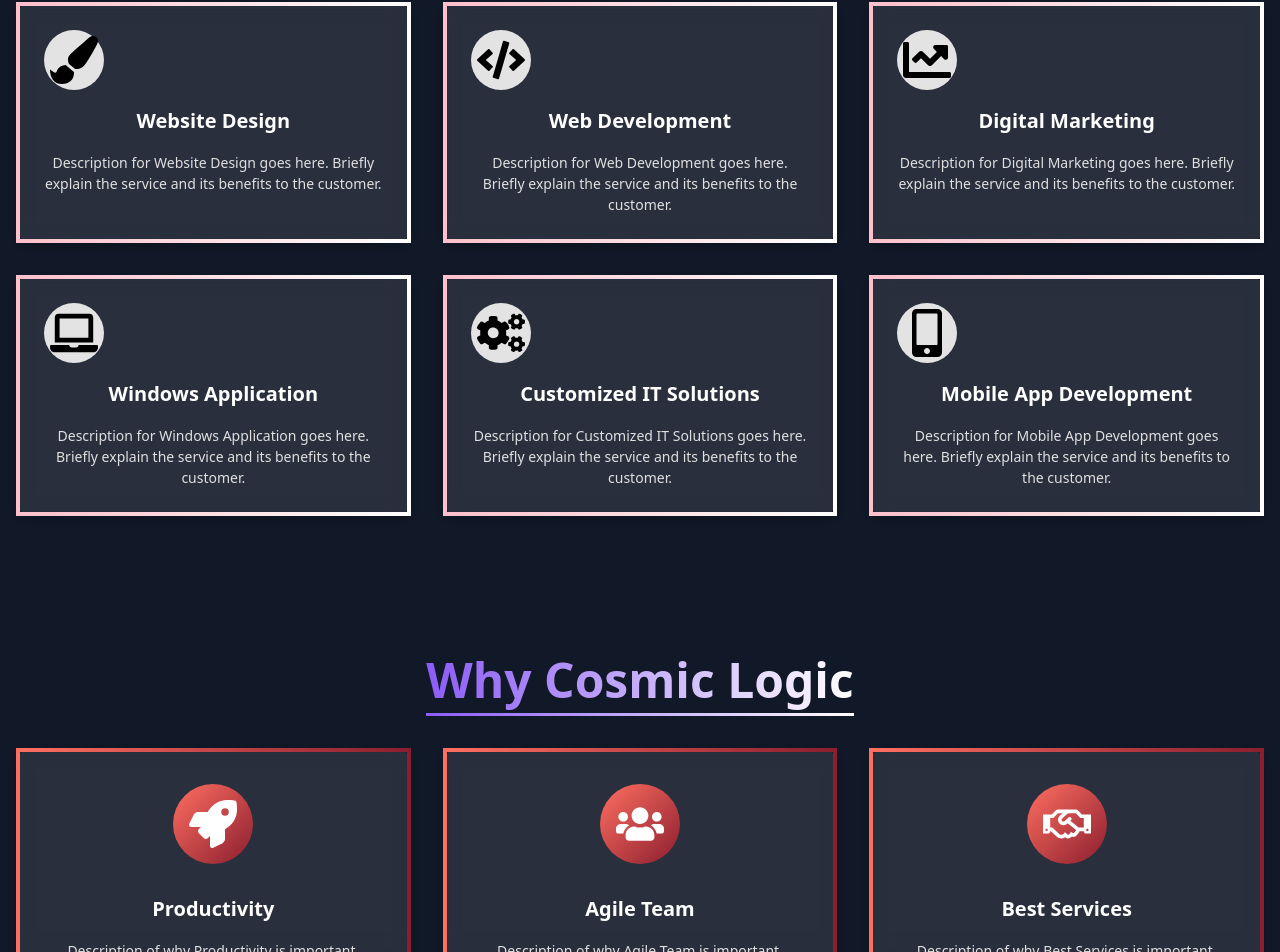
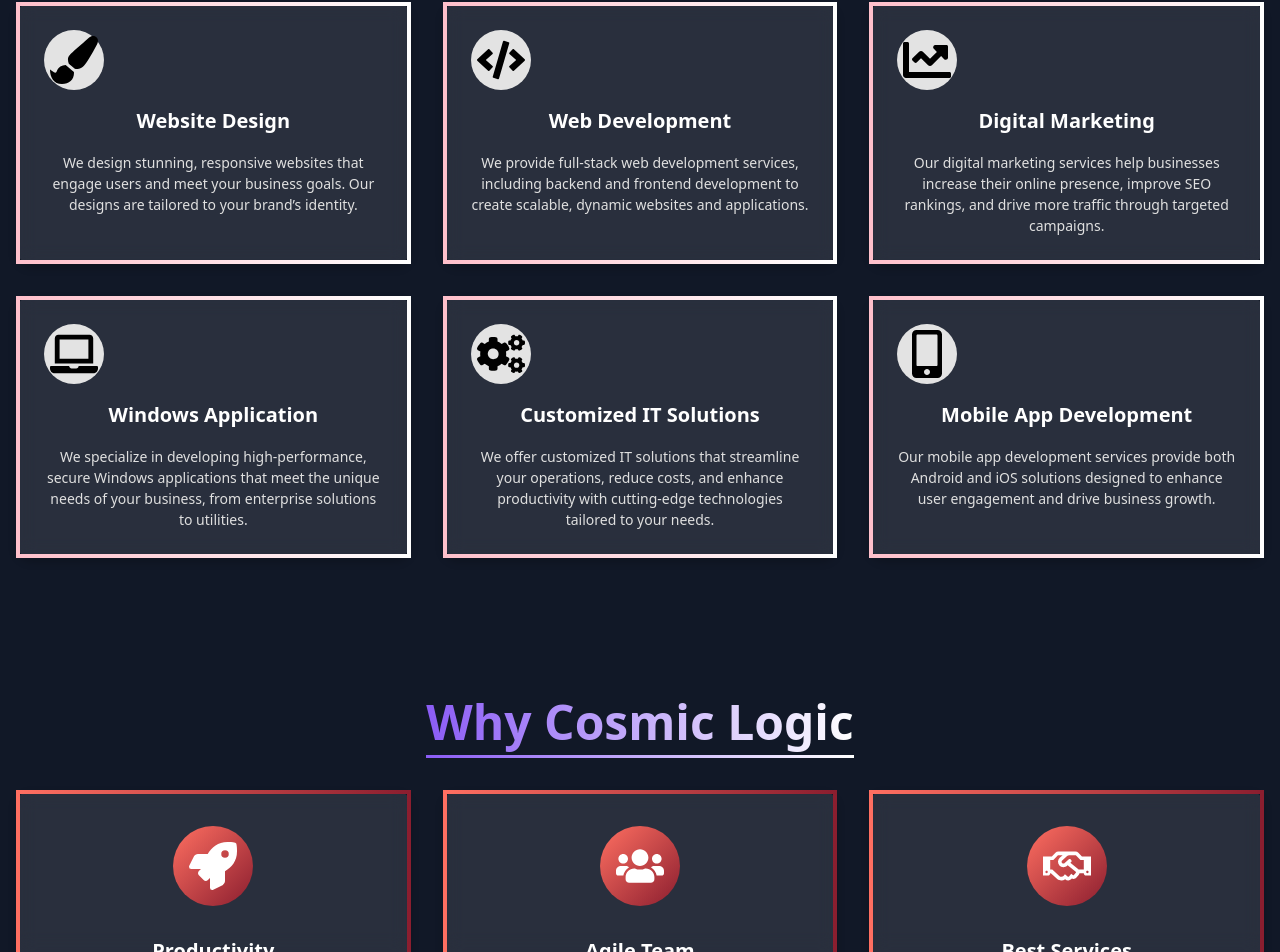
Before and after one commit to giteadi/Cosmic, a React (Create React App) app in the folder client/: page / in a window 1280 px wide. Shown: the part 1526-2478 px from the top of the page. Built offline with nearby package versions, Linux system fonts and the light colour scheme.

Commit message:
services update

```diff
--- a/client/src/pages/Service.jsx
+++ b/client/src/pages/Service.jsx
@@ -1,175 +1,6 @@
-// import React, { useEffect, useState, useRef } from 'react';
-// import styled from 'styled-components';
-// import { FaDesktop, FaCode, FaBullhorn, FaWindows, FaCogs, FaMobileAlt } from 'react-icons/fa';
-
-// // Styled component for the gradient text with white and dark red (begni) gradient
-// const GradientText = styled.h2`
-//   font-size: 3rem;
-//   font-weight: bold;
-//   background: linear-gradient(to right, white, #8b1e2f);  /* Begni (dark red) */
-//   -webkit-background-clip: text;
-//   color: transparent;
-//   position: relative;
-//   display: inline-block;
-//   &::after {
-//     content: '';
-//     position: absolute;
-//     bottom: 0;
-//     left: 0;
-//     width: 100%;
-//     height: 3px;
-//     background: linear-gradient(to right, pink, white);
-//     transition: all 0.3s ease;
-//   }
-//   &:hover {
-//     background: linear-gradient(to right, pink, white);
-//     -webkit-background-clip: text;
-//     color: transparent;
-//     &::after {
-//       background: linear-gradient(to right, pink, white);
-//       height: 3px;
-//     }
-//   }
-// `;
-
-// const ServiceCard = styled.div`
-//   background: rgba(255, 255, 255, 0.1);
-//   border: 4px solid transparent;
-//   border-radius: 16px;
-//   padding: 2rem;
-//   backdrop-filter: blur(10px);
-//   box-shadow: 0 4px 8px rgba(0, 0, 0, 0.2);
-//   position: relative;
-//   transition: all 0.3s ease;
-//   border-image: linear-gradient(to right, pink, white) 1;
-//   &:hover {
-//     transform: scale(1.05);
-//     border-image: linear-gradient(to right, pink, white) 1;
-//   }
-
-//   .service-icon {
-//     width: 80px;
-//     height: 80px;
-//     margin-bottom: 1.5rem;
-//     font-size: 3rem; /* Set icon size */
-//     color: #8b1e2f; /* Adjust icon color */
-//   }
-
-//   h3 {
-//     font-size: 1.25rem;
-//     font-weight: 600;
-//     color: #ffffff;
-//     margin-bottom: 1rem;
-//   }
-
-//   p {
-//     color: #e0e0e0;
-//     font-size: 0.875rem;
-//   }
-
-//   &.animate-right-to-left {
-//     animation: moveRightToLeft 0.8s ease-out forwards;
-//   }
-//   &.animate-left-to-right {
-//     animation: moveLeftToRight 0.8s ease-out forwards;
-//   }
-//   @keyframes moveRightToLeft {
-//     0% {
-//       transform: translateX(100%) scale(1);
-//       opacity: 0;
-//     }
-//     100% {
-//       transform: translateX(0) scale(1);
-//       opacity: 1;
-//     }
-//   }
-//   @keyframes moveLeftToRight {
-//     0% {
-//       transform: translateX(-100%) scale(1);
-//       opacity: 0;
-//     }
-//     100% {
-//       transform: translateX(0) scale(1);
-//       opacity: 1;
-//     }
-//   }
-// `;
-
-// const serviceIcons = [
-//   FaDesktop,        // Website Design
-//   FaCode,           // Web Development
-//   FaBullhorn,       // Digital Marketing
-//   FaWindows,        // Windows Application
-//   FaCogs,           // Customized IT Solutions
-//   FaMobileAlt       // Mobile App Development
-// ];
-
-// function Services() {
-//   const [isInView, setIsInView] = useState([false, false, false, false, false, false]);
-//   const [isScrollingUp, setIsScrollingUp] = useState(false);
-//   const previousScrollPosition = useRef(0);
-
-//   const handleScroll = () => {
-//     const scrollPosition = window.scrollY;
-//     setIsScrollingUp(scrollPosition < previousScrollPosition.current);
-//     previousScrollPosition.current = scrollPosition;
-//   };
-
-//   useEffect(() => {
-//     window.addEventListener('scroll', handleScroll);
-//     const observer = new IntersectionObserver((entries) => {
-//       entries.forEach((entry, index) => {
-//         if (entry.isIntersecting) {
-//           setIsInView((prevState) => {
-//             const updatedState = [...prevState];
-//             updatedState[index] = true;
-//             return updatedState;
-//           });
-//         }
-//       });
-//     }, {
-//       threshold: 0.5,
-//     });
-
-//     const elements = document.querySelectorAll('.service-card');
-//     elements.forEach((element) => observer.observe(element));
-
-//     return () => {
-//       observer.disconnect();
-//       window.removeEventListener('scroll', handleScroll);
-//     };
-//   }, []);
-
-//   return (
-//     <section id="services" className="py-16 bg-gray-900">
-//       <div className="container mx-auto px-4 text-center">
-//         <GradientText>Our Services</GradientText>
-//         <div className="grid grid-cols-1 sm:grid-cols-2 lg:grid-cols-3 gap-8 mt-8">
-//           {['Website Design', 'Web Development', 'Digital Marketing', 'Windows Application', 'Customized IT Solutions', 'Mobile App Development'].map((service, index) => (
-//             <ServiceCard
-//               key={index}
-//               className={`service-card ${isInView[index] ? (isScrollingUp ? (index < 3 ? 'animate-right-to-left' : 'animate-left-to-right') : (index < 3 ? 'animate-left-to-right' : 'animate-right-to-left')) : ''}`}
-//             >
-//               {React.createElement(serviceIcons[index], { className: 'service-icon' })}
-//               <h3>{service}</h3>
-//               <p>Description for {service} goes here. Briefly explain the service and its benefits to the customer.</p>
-//             </ServiceCard>
-//           ))}
-//         </div>
-//       </div>
-//     </section>
-//   );
-// }
-
-// export default Services;
-
-
-
-//               updated part2
-
 import React, { useEffect, useState, useRef } from 'react';
 import styled from 'styled-components';
-import { FaCode, FaLaptop, FaMobileAlt, FaCogs, FaPaintBrush, FaChartLine } from 'react-icons/fa';
+import { FaPaintBrush, FaCode, FaChartLine, FaLaptop, FaCogs, FaMobileAlt } from 'react-icons/fa';
 
 const GradientText = styled.h2`
   font-size: 3rem;
@@ -351,7 +182,14 @@
             >
               <div className="service-icon">{icons[index]}</div>
               <h3>{service}</h3>
-              <p>Description for {service} goes here. Briefly explain the service and its benefits to the customer.</p>
+              <p>
+                {index === 0 && 'We design stunning, responsive websites that engage users and meet your business goals. Our designs are tailored to your brand’s identity.'}
+                {index === 1 && 'We provide full-stack web development services, including backend and frontend development to create scalable, dynamic websites and applications.'}
+                {index === 2 && 'Our digital marketing services help businesses increase their online presence, improve SEO rankings, and drive more traffic through targeted campaigns.'}
+                {index === 3 && 'We specialize in developing high-performance, secure Windows applications that meet the unique needs of your business, from enterprise solutions to utilities.'}
+                {index === 4 && 'We offer customized IT solutions that streamline your operations, reduce costs, and enhance productivity with cutting-edge technologies tailored to your needs.'}
+                {index === 5 && 'Our mobile app development services provide both Android and iOS solutions designed to enhance user engagement and drive business growth.'}
+              </p>
             </ServiceCard>
           ))}
         </div>
```
